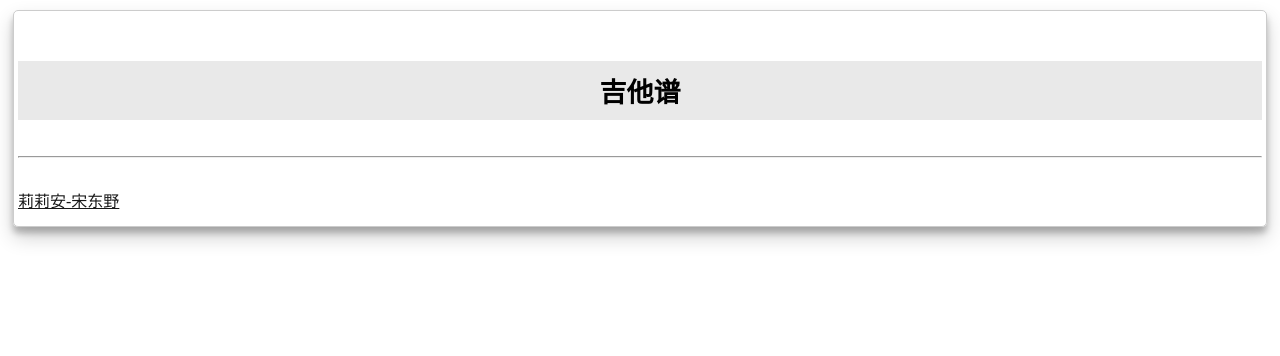
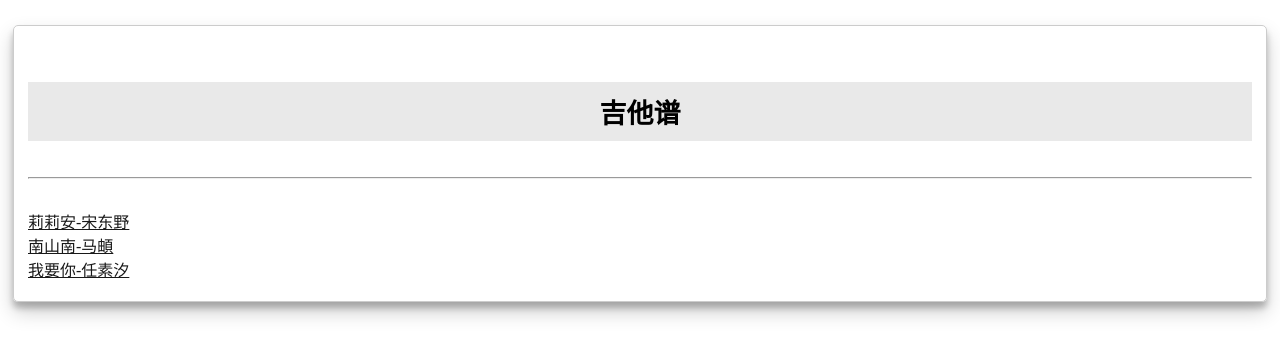
Before and after one commit to SeanZhu20/guitar, a plain HTML site: page index.html in a window 1280 px wide. Drawn offline with Linux system fonts and the light colour scheme.

Commit message:
finished getting songs info by javascript.

```diff
--- a/index.html
+++ b/index.html
@@ -2,28 +2,16 @@
 <head>
 <link rel="stylesheet" type="text/css" href="main.css">
 </head>
-<SCRIPT LANGUAGE="JavaScript">
-    function encodeSongName(){
-        var s = document.getElementById("song1");
-        location.href="song.html?"+"song1="+encodeURI(s.innerHTML);
-    }
-</SCRIPT>
 <body>
-<SCRIPT LANGUAGE="JavaScript">
-    var obj = {"莉莉安-宋东野": ["http://data.17jita.com/attachment/forum/201505/09/224634xw0659659c66ocxc.gif", "http://data.17jita.com/attachment/forum/201505/09/224636niv30wvmt0h3rmta.gif"],
-               };
-    obj = JSON.stringify(obj);
-    localStorage.setItem("songs", obj);
-</SCRIPT>
 <div class="fullCard" id="thumbnail">
   <div class="cardContent">
     <div class="cardText">
       <h4>吉他谱</h4>
       <hr>
     </div>
-    <div class="cardLinks">
-      <a href="song.html" id="song1" target="_blank" class="links" onclick="encodeSongName()">莉莉安-宋东野</a>
+    <div class="cardLinks" id="links_card">
     </div>
   </div>
 </div>
+<script src="song_info.js"></script>
 </body>
--- a/main.css
+++ b/main.css
@@ -14,6 +14,7 @@
     text-align: left;
     color: black;
     opacity: 0.9;
+    padding: 10px 0px;
   }
 
   #thumbnail {
@@ -24,12 +25,12 @@
     #width: 245px;
     border: 1px solid #ccc;
     border-radius: 5px;
-    margin: 10px 5px;
-    padding: 4px;
+    margin: 25px 5px;
+    padding: 10px 4px;
   }
 
   .cardContent {
-    padding: 10px 0px;
+    padding: 10px;
   }
 
   .cardText {
@@ -42,5 +43,5 @@
 
   .song_img {
     width: 100%;
-    #padding: 5px 0px;
+    padding: 5px 0px;
   }
--- /dev/null
+++ b/song_info.js
@@ -0,0 +1,29 @@
+function encodeSongName(obj){
+        id = obj.getAttribute("id");
+        var s = document.getElementById(id);
+        location.href="song.html?"+ id +"="+encodeURI(s.innerHTML);
+}
+
+var songs = {"莉莉安-宋东野": ["http://data.17jita.com/attachment/forum/201505/09/224634xw0659659c66ocxc.gif", "http://data.17jita.com/attachment/forum/201505/09/224636niv30wvmt0h3rmta.gif"],
+               "南山南-马頔": ["http://img.yuesir.com/201407/2457_gallery_14048927052286.gif", "http://img.yuesir.com/201407/2457_gallery_14048927079503.gif",
+               "http://img.yuesir.com/201407/2457_gallery_14048927090816.gif"],
+               "我要你-任素汐": ["http://data.17jita.com/attachment/portal/201611/12/184821rapnwennq5z88awp.png", "http://data.17jita.com/attachment/portal/201611/12/184822vlufxqqsrnussziz.png", "http://data.17jita.com/attachment/portal/201611/12/184823rtvinxd4gviernnf.png"],
+               };
+  songs_str = JSON.stringify(songs);
+  localStorage.setItem("songs", songs_str);
+
+  var links_card = document.getElementById("links_card");
+  var index = 0;
+  for(var key in songs){
+    var current_link = document.createElement("a");
+    current_link.className = "links";
+    current_link.id = "song" + index;
+    current_link.innerHTML = key;
+    current_link.setAttribute("href", "song.html");
+    current_link.setAttribute("target", "_blank");
+    current_link.setAttribute("onclick", "encodeSongName(this)");
+    links_card.appendChild(current_link);
+    var br = document.createElement("br");
+    links_card.appendChild(br);
+    index+=1;
+  }
```
